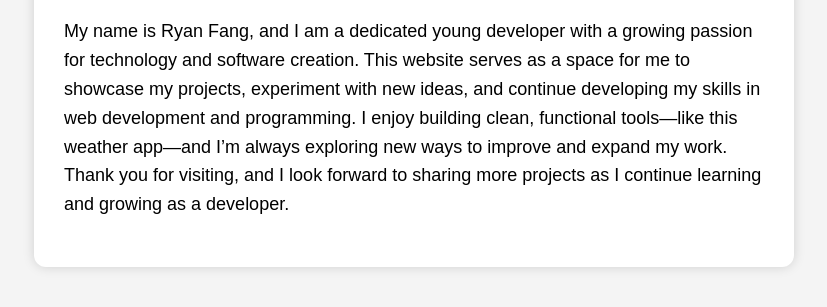
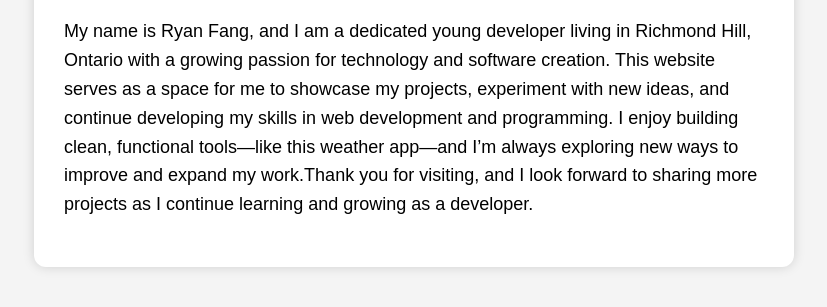
Before and after one commit to ryan0510f-creator/weather-forcast, a plain HTML site: page about.html in a window 1280 px wide. Shown: the part 131-438 px from the top of the page, without its empty margins (226-1053 px from the left). Drawn offline with Linux system fonts and the light colour scheme.

Commit message:
Revise about.html with updated bio and location
Updated personal introduction and added location.

```diff
--- a/about.html
+++ b/about.html
@@ -38,12 +38,12 @@
 <div class="box">
     <h1>Ryan Fang</h1>
     <p>
-        My name is Ryan Fang, and I am a dedicated young developer with a growing passion
-        for technology and software creation. This website serves as a space for me to
-        showcase my projects, experiment with new ideas, and continue developing my skills
-        in web development and programming. I enjoy building clean, functional tools—like
-        this weather app—and I’m always exploring new ways to improve and expand my work.
-        Thank you for visiting, and I look forward to sharing more projects as I continue
+        My name is Ryan Fang, and I am a dedicated young developer living in Richmond Hill, Ontario
+        with a growing passion for technology and software creation. This website serves
+        as a space for me to showcase my projects, experiment with new ideas, and continue
+        developing my skills in web development and programming. I enjoy building clean,
+        functional tools—like this weather app—and I’m always exploring new ways to improve
+        and expand my work.Thank you for visiting, and I look forward to sharing more projects as I continue
         learning and growing as a developer.
     </p>
 </div>
```
